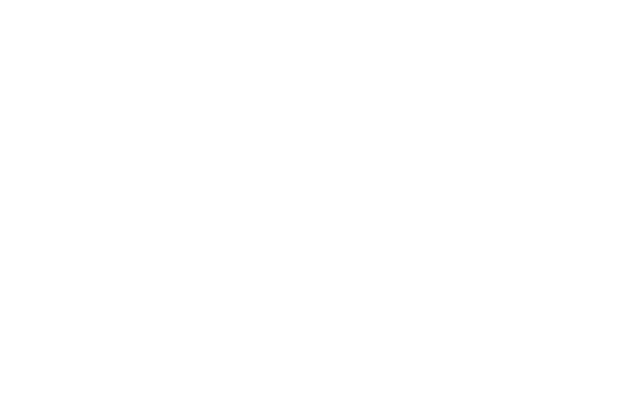
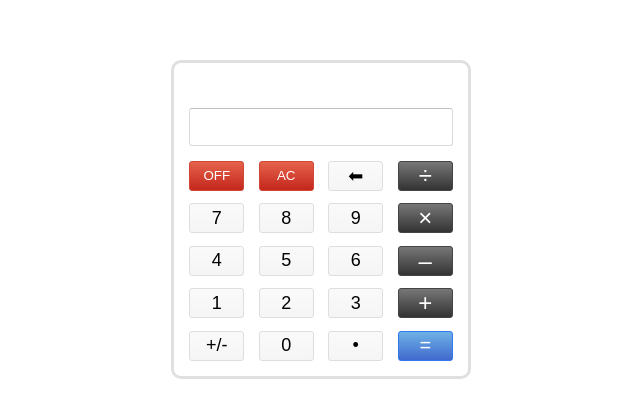
Before and after one commit to anhdh-gh/calculator, a React (Create React App) app: page / in a window 1280 px wide. Shown: the part 181-598 px from the top of the page, without its empty margins (319-959 px from the left). Built offline with nearby package versions, Linux system fonts and the light colour scheme.

Commit message:
Push giao diện

```diff
--- a/src/assets/styles/Calculator.css
+++ b/src/assets/styles/Calculator.css
@@ -0,0 +1,104 @@
+.calculator-container {
+    width: 300px;
+    padding: 15px;
+    border: 3px solid #e0e0e0;
+    border-radius: 10px;
+    background: #fff;
+}
+
+.calculator-container .calculator-screen {
+    width: 100%;
+    text-align: right;
+    border: none;
+    /* border: 1px solid #d9d9d9; */
+    line-height: 20px;
+    font-size: 20px;
+    outline: none;
+}
+
+.calculator-container .calculator-input {
+    margin: 7px 0 15px 0;
+    width: 100%;
+    text-align: right;
+    border: 1px solid #d9d9d9;
+    border-top-color: #c0c0c0;
+    line-height: 36px;
+    font-size: 24px;
+    border-radius: 3px;
+    outline: none;
+}
+
+.calculator-container .calculator-buttons {
+    height: 200px;
+    display: flex;
+    flex-wrap: wrap;
+    justify-content: space-between;
+    align-content: space-between;
+}
+
+.calculator-buttons button {
+    border-radius: 3px;
+    width: 21%;
+    height: 30px;
+    cursor: pointer;
+    border-width: 1px;
+    border-style: solid;
+}
+
+.calculator-buttons button:hover {
+    box-shadow: #ccc 1px 1px 3px;
+}
+
+/* Đối với số */
+.calculator-buttons button.number {
+    font-size: 18px;
+    border-color: #dedede;
+    background: whiteSmoke;
+    background-image: -webkit-linear-gradient(top, #fafafa, whiteSmoke);
+}
+
+.calculator-buttons button.number:active {
+    background: #efefef;
+    background-image: -webkit-gradient(linear, left top, left bottom, color-stop(0, #f0f0f0), color-stop(1, #fafafa));
+}
+
+/* Đối với + - x ÷ */
+.calculator-buttons button.operator {
+    font-size: 24px;
+    color: #fff;
+    border-color: #444;
+    background: #666;
+    background-image: -webkit-gradient(linear, left top, left bottom, color-stop(0, #777), color-stop(1, #333));
+}
+
+.calculator-buttons button.operator:active {
+    background: #333;
+    background-image: -webkit-gradient(linear, left top, left bottom, color-stop(0, #333), color-stop(1, #777));
+}
+
+/* Đối với các nút chức năng như AC, ... */
+.calculator-buttons button.function {
+    color: #fff;
+    border-color: #d14836;
+    background: #d74937;
+    background-image: -webkit-gradient(linear, left top, left bottom, color-stop(0, #e5634b), color-stop(1, #c4261c));
+}
+
+.calculator-buttons button.function:active {
+    background: #a00;
+    background-image: -webkit-gradient(linear, left top, left bottom, color-stop(0, #c4261c), color-stop(1, #e5634b));
+}
+
+/* Đối với các nút primary như =, ... */
+.calculator-buttons button.primary {
+    font-size: 20px;
+    color: #fff;
+    border-color: #3079ed;
+    background: #4f80d6;
+    background-image: -webkit-gradient(linear, left top, left bottom, color-stop(0, #6eb2e6), color-stop(1, #4169ce));
+}
+
+.calculator-buttons button.primary:active {
+    background: #00a;
+    background-image: -webkit-gradient(linear, left top, left bottom, color-stop(0, #4169ce), color-stop(1, #6eb2e6));
+}
--- a/src/components/Calculator.js
+++ b/src/components/Calculator.js
@@ -1,7 +1,41 @@
 import '../assets/styles/Calculator.css'
 
 const Calculator = (props) => {
+    return <div className="calculator-container">
+        {/* Phần hiển thị phép tính */}
+        <input type="text" className="calculator-screen" readOnly></input>
 
+        {/* Phần nhập số */}
+        <input type="text" className="calculator-input" readOnly></input>
+
+        {/* Phần các nút ấn */}
+        <div className="calculator-buttons">
+            <button type="button" className="function">OFF</button>
+            <button type="button" className="function">AC</button>
+            <button type="button" className="number">⬅</button>
+            <button type="button" className="operator">÷</button>
+
+            <button type="button" className="number">7</button>
+            <button type="button" className="number">8</button>
+            <button type="button" className="number">9</button>
+            <button type="button" className="operator">×</button>
+
+            <button type="button" className="number">4</button>
+            <button type="button" className="number">5</button>
+            <button type="button" className="number">6</button>
+            <button type="button" className="operator">–</button>
+
+            <button type="button" className="number">1</button>
+            <button type="button" className="number">2</button>
+            <button type="button" className="number">3</button>
+            <button type="button" className="operator">+</button>
+
+            <button type="button" className="number">+/-</button>
+            <button type="button" className="number">0</button>
+            <button type="button" className="number">•</button>
+            <button type="button" className="primary">=</button>
+        </div>
+    </div>
 }
 
 export default Calculator;
--- a/src/components/index.js
+++ b/src/components/index.js
@@ -1,6 +1,8 @@
 import Toast, { notify } from './Toast'
+import Calculator from './Calculator'
 
 export {
     Toast,
     notify,
+    Calculator,
 }
--- a/src/pages/HomePage.js
+++ b/src/pages/HomePage.js
@@ -1,8 +1,9 @@
+import { Calculator } from '../components'
+
 const HomePage = () => {
-    return <>
-        <div>
-        </div>
-    </>
+    return <div style={{display: 'flex', justifyContent: 'center', alignItems: 'center', height: '100vh'}}>
+        <Calculator/>
+    </div>
 }
 
 export default HomePage
```
